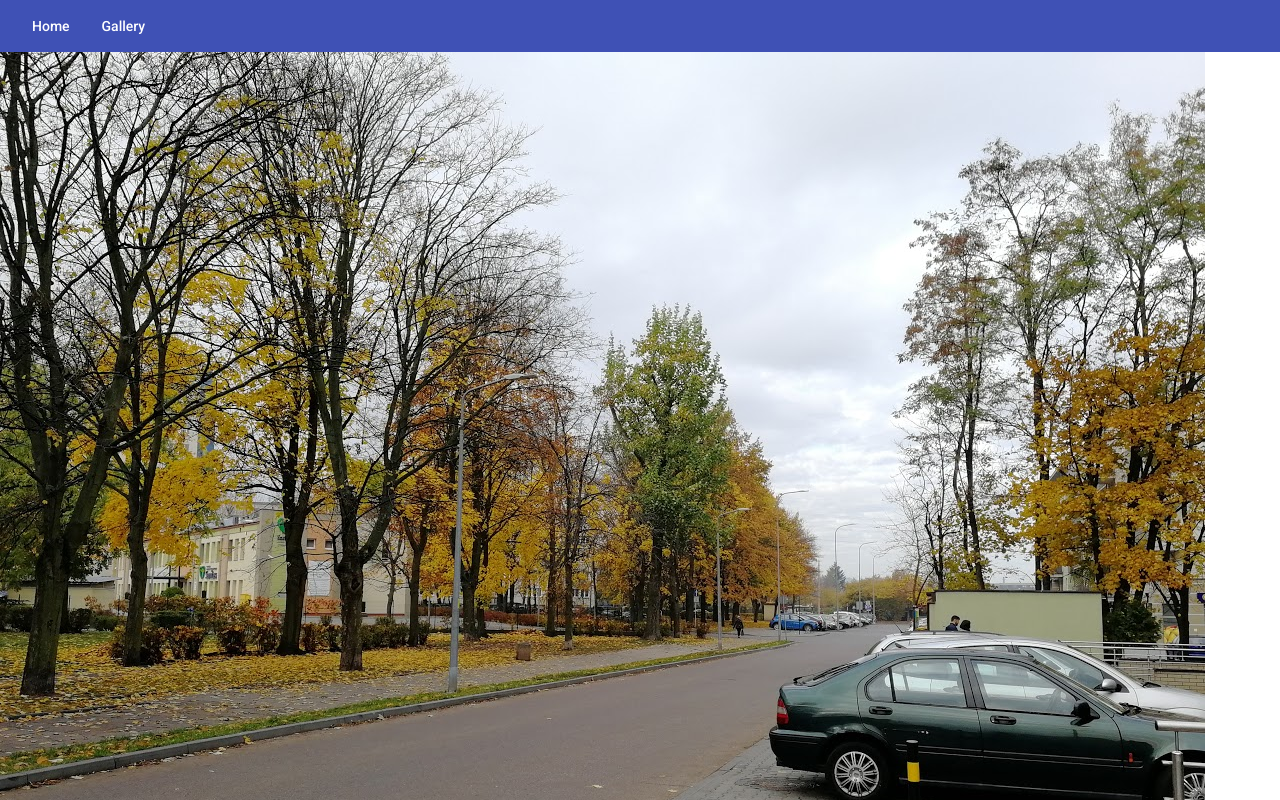
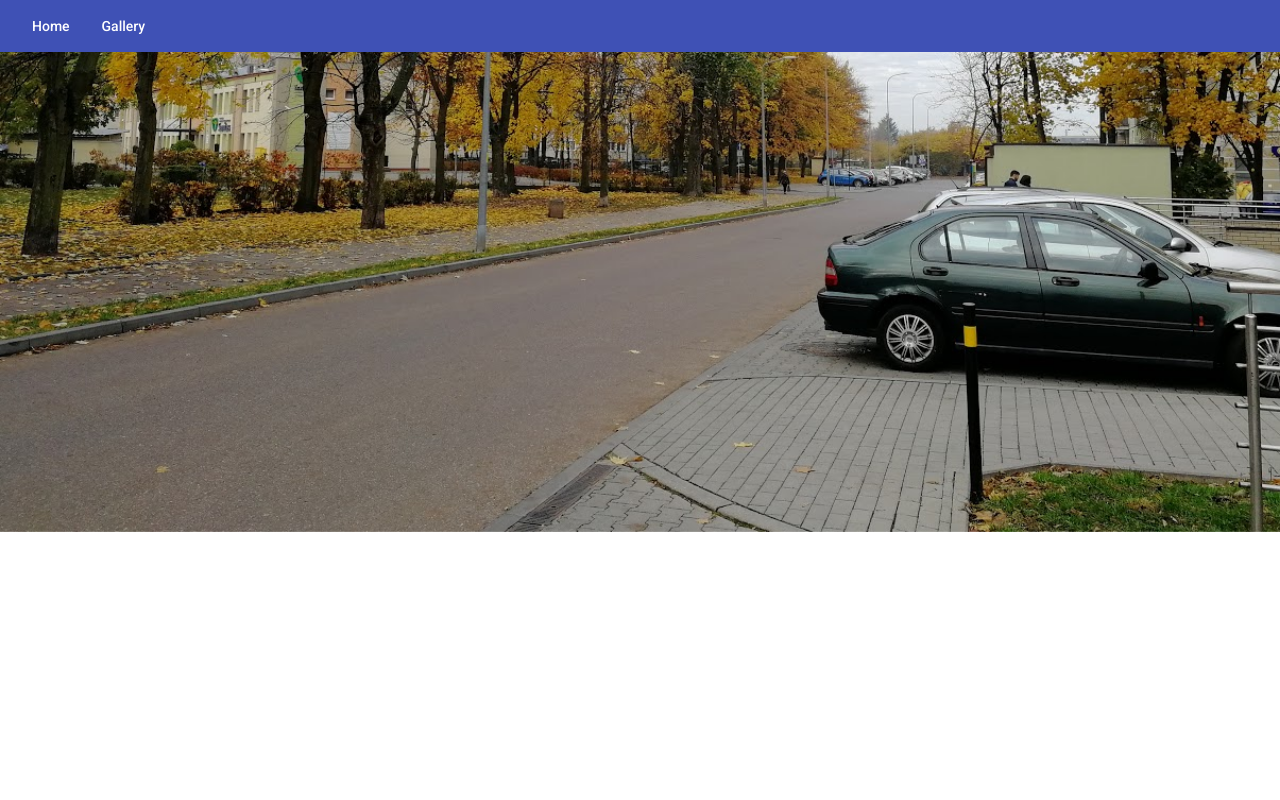
Before and after one commit to elepner/yoga_gdansk, an Angular app: page /home in a window 1280 px wide. Built offline with nearby package versions, Linux system fonts and the light colour scheme.

Commit message:
Valid banner

```diff
--- a/src/app/pages/home/home.component.html
+++ b/src/app/pages/home/home.component.html
@@ -1,3 +1,3 @@
-<div>
+<div class="intro-img">
   <img src="assets/home.jpg">
 </div>
--- a/src/app/pages/home/home.component.scss
+++ b/src/app/pages/home/home.component.scss
@@ -0,0 +1,25 @@
+div.intro-img {
+    height: 500px;
+    width: 100%;
+
+    overflow: hidden;
+    position: relative;
+
+    img {
+        position: absolute;
+        left: 0;
+        width: 100%;
+        top:0;
+        transform: translateY(-50%)
+    }
+
+    .centered {
+        position: absolute;
+        left: 50%;
+        top: 50%;
+        transform: translate(-50%, 50%);
+
+    }
+
+
+}
```
